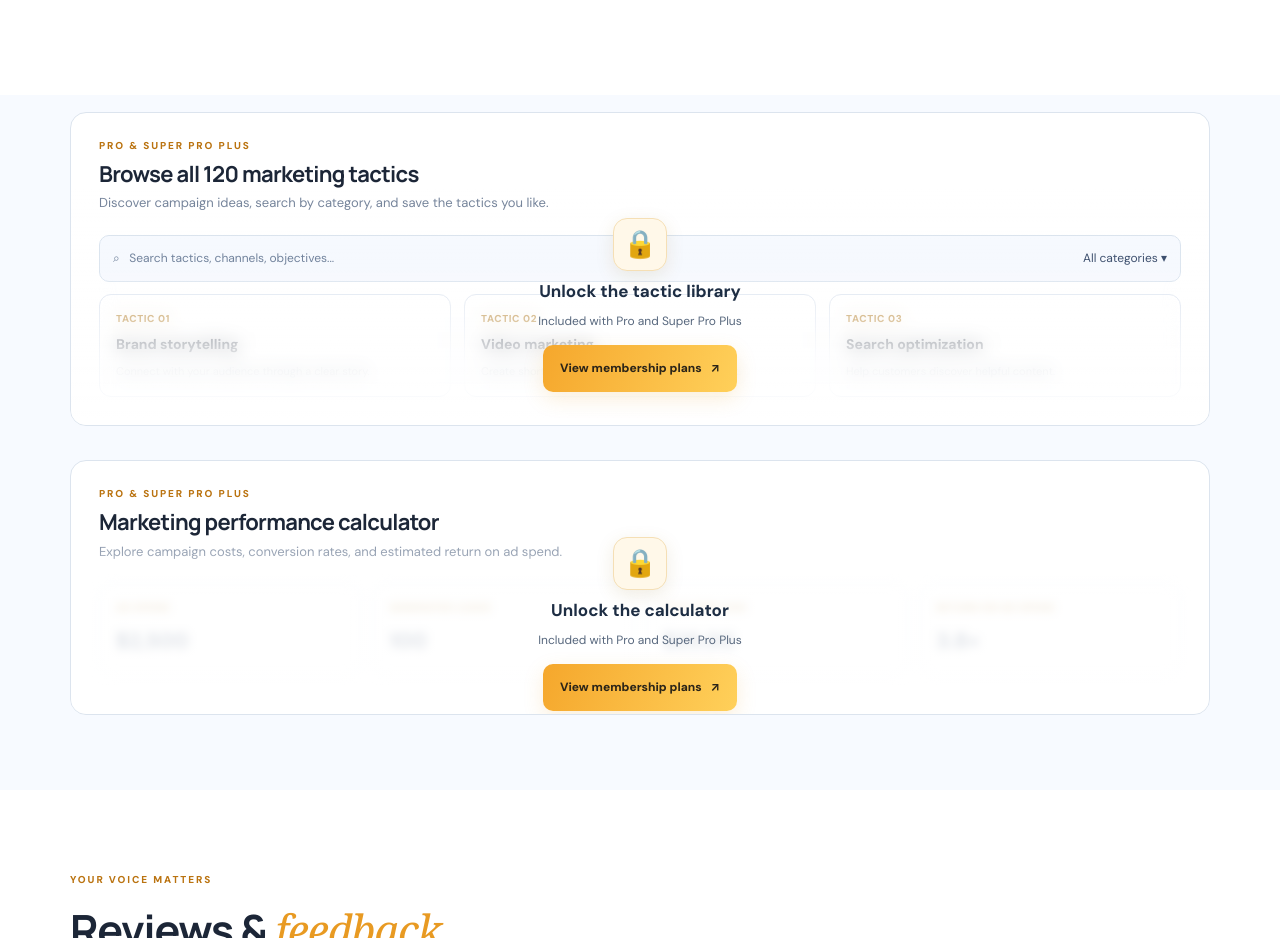
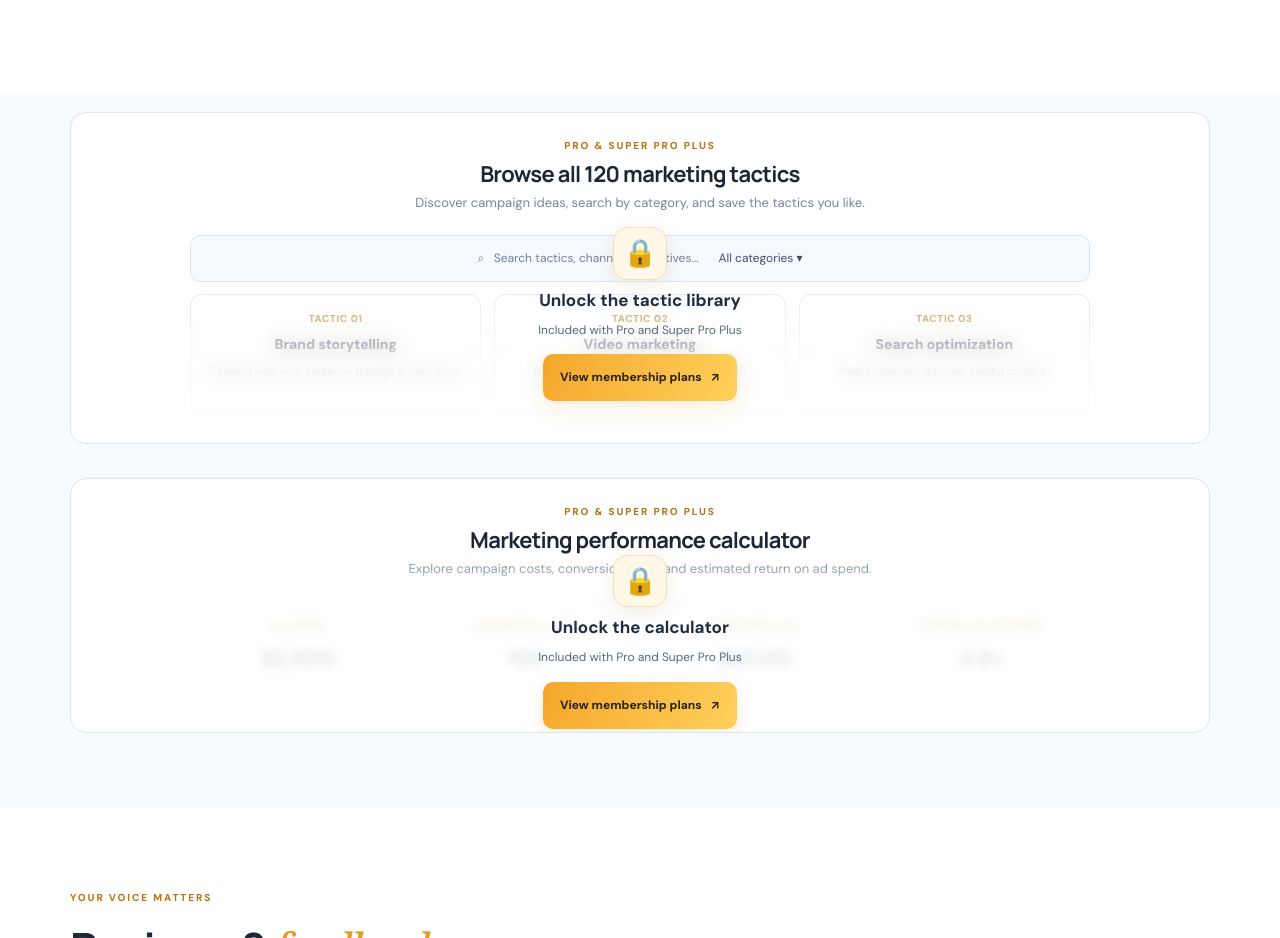
Before and after one commit to Continuestosquish/marketing-ai-website, a plain HTML site: page index.html in a window 1280 px wide. Shown: the part 4600-5538 px from the top of the page. Drawn offline with Linux system fonts and the light colour scheme.

Commit message:
Center locked-feature headings and preview content in tactics and analytics sections

```diff
--- a/index.html
+++ b/index.html
@@ -233,6 +233,17 @@ body{background:#fff}
  mask-image:linear-gradient(to bottom,transparent 0%,transparent 24%,#0005 51%,#000d 79%,#000 100%);
 }
 #library .locked-overlay{background:linear-gradient(to bottom,transparent 0%,#ffffff18 36%,#ffffff91 73%,#ffffffd6 100%)}
+
+/* Center both locked membership previews without changing the gradual blur. */
+#library .locked-feature-head,#analytics .locked-feature-head{text-align:center}
+#library .locked-feature-head .kicker,#analytics .locked-feature-head .kicker{justify-content:center}
+#library .locked-feature-head p,#analytics .locked-feature-head p{max-width:620px;margin:0 auto}
+#library .locked-mock,#analytics .locked-mock{max-width:900px;margin:21px auto 0}
+#library .locked-mock-search{justify-content:center;align-items:center;flex-wrap:wrap;text-align:center}
+#library .locked-mock-search span{margin-left:10px}
+#library .locked-mock-cards>div,#analytics .locked-analytics-mock>div{text-align:center}
+#library .locked-overlay,#analytics .locked-overlay{left:0;right:0;align-items:center;text-align:center}
+#library .locked-overlay .locked-action,#analytics .locked-overlay .locked-action{justify-content:center}
 </style>
 <meta property="og:type" content="website">
 <meta property="og:site_name" content="Tranwrecks Studio">
```
